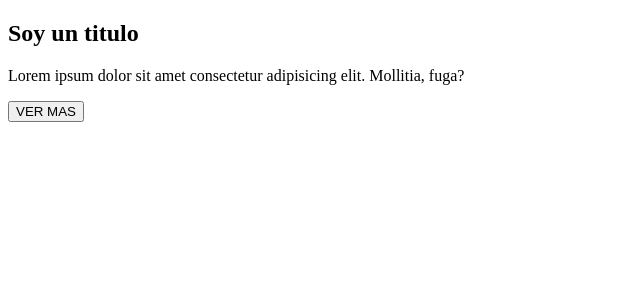
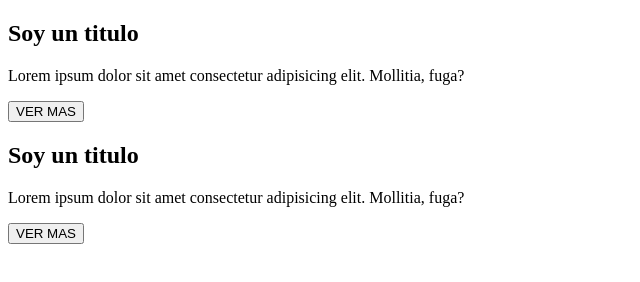
Before and after one commit to Grassetti/primer-repositorio, a plain HTML site: page index.html in a window 1280 px wide. Shown: the whole page, without its empty margins (0-640 px from the left). Drawn offline with Linux system fonts and the light colour scheme.

Commit message:
agregue un segundo parrafo con titulo y boton

```diff
--- a/index.html
+++ b/index.html
@@ -13,6 +13,11 @@
             <p>Lorem ipsum dolor sit amet consectetur adipisicing elit. Mollitia, fuga?</p>
             <button>VER MAS</button>
         </div>
+        <div class="texto-centrado">
+            <h2>Soy un titulo</h2>
+            <p>Lorem ipsum dolor sit amet consectetur adipisicing elit. Mollitia, fuga?</p>
+            <button>VER MAS</button>
+        </div>
     </main>
 </body>
 </html>
```
